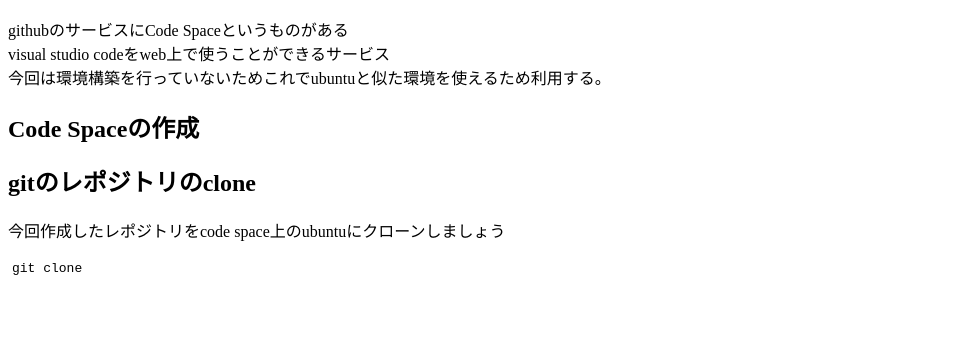
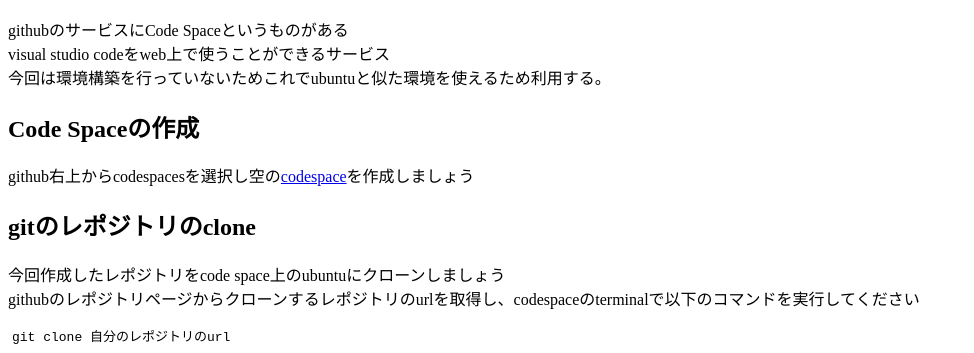
Before and after one commit to AoiYamashita/ros_course, a plain HTML site: page pages/git/git.html in a window 1280 px wide. Shown: the part 1812-2165 px from the top of the page, without its empty margins (0-974 px from the left). Before the commit the page ends 2096 px from the top, so only its background shows below. Drawn offline with Linux system fonts and the light colour scheme.

Commit message:
edit git.html

```diff
--- a/pages/git/git.html
+++ b/pages/git/git.html
@@ -27,10 +27,12 @@
         今回は環境構築を行っていないためこれでubuntuと似た環境を使えるため利用する。
     </p>
     <h2>Code Spaceの作成</h2>
-    <p></p>
+    <p>github右上からcodespacesを選択し空の<a href="../../codespace.gif">codespace</a>を作成しましょう</p>
     <h2>gitのレポジトリのclone</h2>
-    <p>今回作成したレポジトリをcode space上のubuntuにクローンしましょう</p>
+    <p>今回作成したレポジトリをcode space上のubuntuにクローンしましょう<br>
+        githubのレポジトリページからクローンするレポジトリのurlを取得し、codespaceの<a>terminal</a>で以下のコマンドを実行してください
+    </p>
     <img src="">
-    <code>git clone </code>
+    <code>git clone 自分のレポジトリのurl</code>
 </body>
 </html>
```
